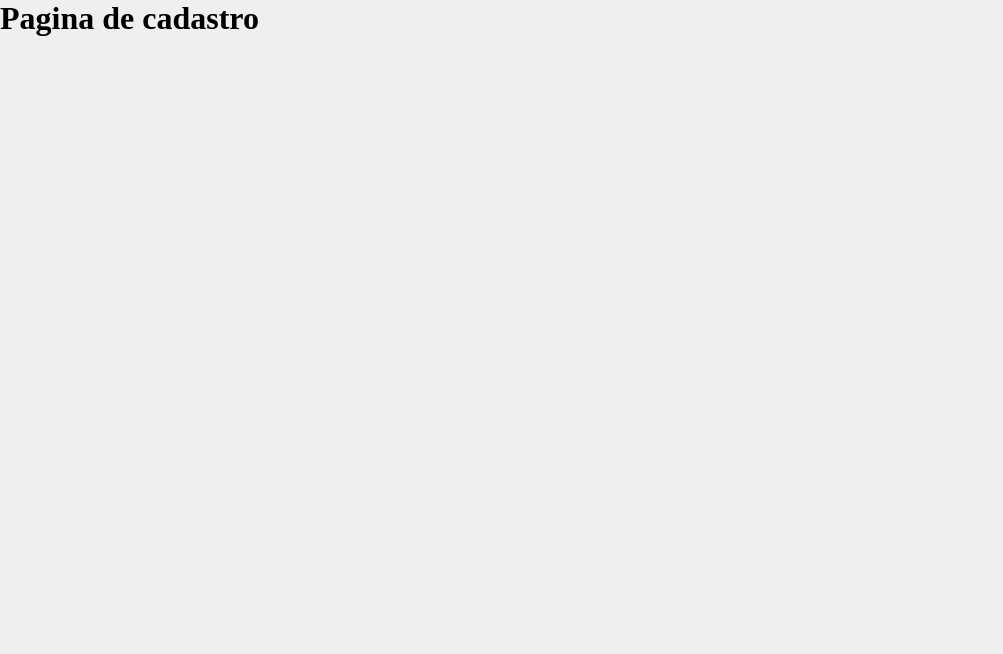
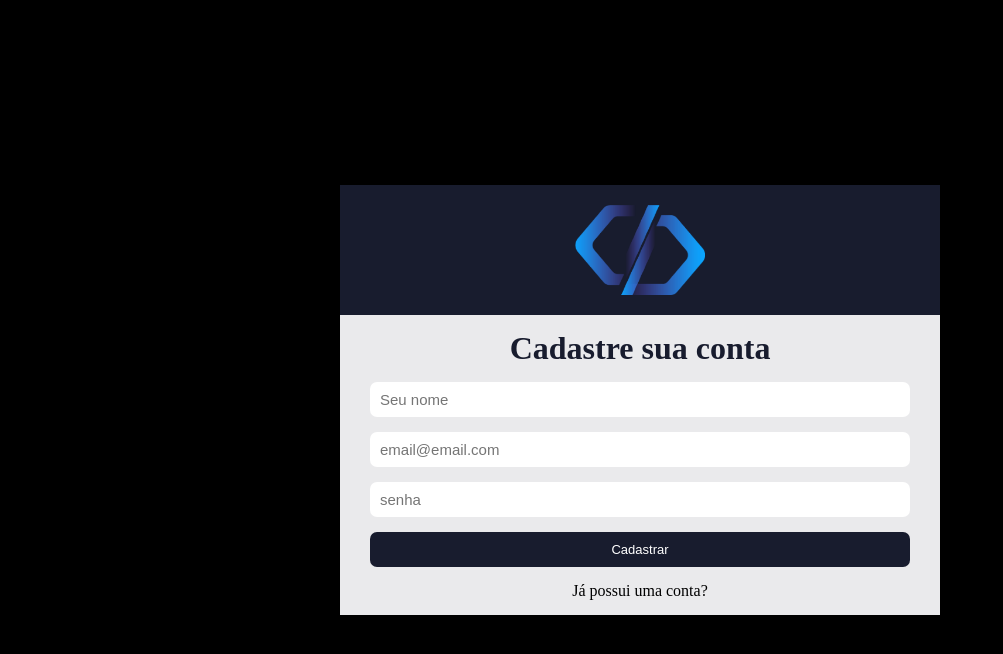
Before and after one commit to lucaslsg-prog/Sistema-cadastro-ecommerce, a React (Create React App) app: page /register in a window 1280 px wide. Shown: the top 654 px of the page, without its empty margins (0-1003 px from the left). Built offline with nearby package versions, Linux system fonts and the light colour scheme.

Commit message:
Page for register new user

```diff
--- a/src/pages/SignUp/index.js
+++ b/src/pages/SignUp/index.js
@@ -1,9 +1,40 @@
+import { useState } from 'react';
+import { Link } from 'react-router-dom';
+
+import logo from '../../assets/logo.png';
+
+
 function SignUp(){
-    return(
-      <div>
-        <h1>Pagina de cadastro</h1>
-      </div>
-    );
+  const [name, setName] = useState('');
+  const [email, setEmail] = useState('');
+  const [password, setPassword] = useState('');
+
+  function handleSubmit(e){
+    e.preventDefault();
+    alert("ok")
   }
 
-  export default SignUp;
+  return(
+    <div className="container-center">
+      <div className="login">
+        <div className="login-area">
+          <img src={logo} alt="Sistema Logo" />
+        </div>
+
+        <form onSubmit={handleSubmit}>
+          <h1>Cadastre sua conta</h1>
+          <input type="text" placeholder="Seu nome" value={name} onChange={ (e) => setName(e.target.value)}/>
+          <input type="text" placeholder="email@email.com" value={email} onChange={ (e) => setEmail(e.target.value)}/>
+          <input type="password" placeholder="senha" value={password} onChange={ (e) => setPassword(e.target.value)}/>
+
+          <button type="submit">Cadastrar</button>
+        </form>
+
+        <Link to="/">Já possui uma conta?</Link>
+
+      </div>
+    </div>
+  );
+}
+
+export default SignUp;
```
